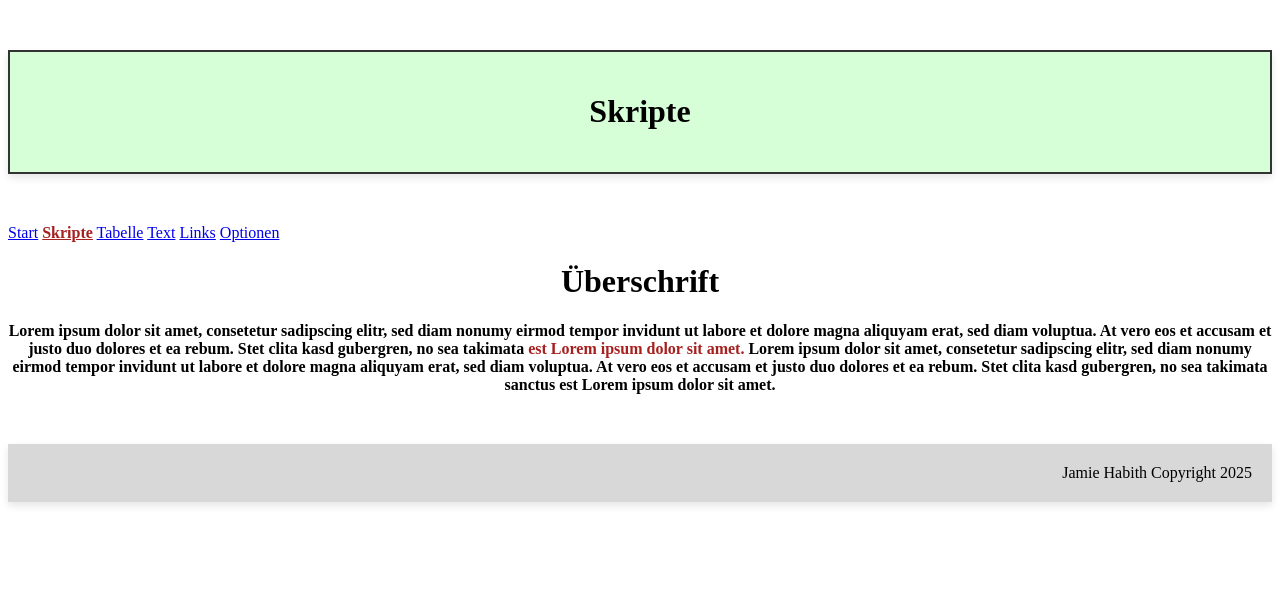
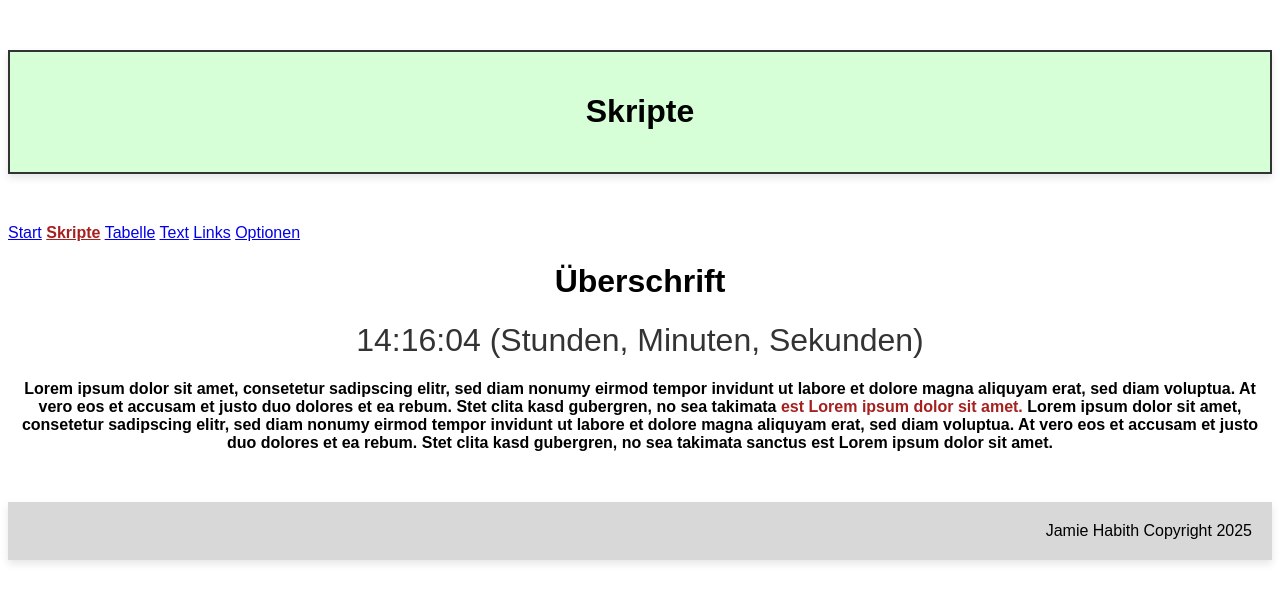
Before and after one commit to JamieHabith/stackblitz-starters-9j18fr, a website: page skripte.html in a window 1280 px wide. Drawn offline with Linux system fonts and the light colour scheme.

Commit message:
Neue Version

```diff
--- a/script.js
+++ b/script.js
@@ -1,27 +1,26 @@
-//** Zahlen
-x = 17;
-y = 4;
-z = x + y;
 
-document.write(z);
+function updateUhr() {
+    const jetzt = new Date(); // Aktuelles Datum und Uhrzeit
+    let stunden = jetzt.getHours(); // Stunden
+    let minuten = jetzt.getMinutes(); // Minuten
+    let sekunden = jetzt.getSeconds(); // Sekunden
 
-document.write('<br>');
+    // Stunden, Minuten und Sekunden immer zweiziffrig anzeigen
+    stunden = stunden < 10 ? '0' + stunden : stunden;
+    minuten = minuten < 10 ? '0' + minuten : minuten;
+    sekunden = sekunden < 10 ? '0' + sekunden : sekunden;
 
-//** Texte
-t1 = 'Jochen spielt';
-t2 = 'Dokkan';
+    // Uhrzeit im Format hh:mm:ss
+    const zeitString = `${stunden}:${minuten}:${sekunden}`;
 
-document.write(t1 + ' ' + t2);
+    // Uhrzeit mit zusätzlichen Beschriftungen
+    const beschriftung = `${zeitString} (Stunden, Minuten, Sekunden)`;
 
-document.write('<br>');
+    // Uhrzeit in das HTML-Element einfügen
+    document.getElementById('uhr').textContent = beschriftung;
+}
+// Jede Sekunde die Uhrzeit aktualisieren
+setInterval(updateUhr, 1000);
 
-document.write(document.title);
-
-//** Fallunterscheidungen
-G = 1;
-
-if(G == 1) (document.write('Rot'));
-console.log('Rot');
-
-else( document.write('Blau'));
-console.log('Blau');
+// Initiales Aufrufen der Funktion, um die Uhr sofort anzuzeigen
+updateUhr();
--- a/skripte.html
+++ b/skripte.html
@@ -21,6 +21,7 @@
 	<div id=content>
 	<h1>Überschrift</h1>
   <script src="script.js"></script>
+  <div id="uhr"></div> <!-- Hier wird die Uhr angezeigt -->
   <h4>Lorem ipsum dolor sit amet, consetetur sadipscing elitr, sed diam nonumy eirmod tempor invidunt ut labore et dolore magna aliquyam erat, sed diam voluptua. At vero eos et accusam et justo duo dolores et ea rebum. Stet clita kasd gubergren, no sea takimata <span class=rot> est Lorem ipsum dolor sit amet.</span> Lorem ipsum dolor sit amet, consetetur sadipscing elitr, sed diam nonumy eirmod tempor invidunt ut labore et dolore magna aliquyam erat, sed diam voluptua. At vero eos et accusam et justo duo dolores et ea rebum. Stet clita kasd gubergren, no sea takimata sanctus est Lorem ipsum dolor sit amet.</h4>
 </div>
 <div id=footer> Jamie Habith Copyright 2025
--- a/styles.css
+++ b/styles.css
@@ -31,10 +31,11 @@
 }
 
 body {
-  background-color: #ffffff; /* Dunkelblau als Hintergrundfarbe */
-  color: rgb(0, 0, 0); /* Textfarbe für besseren Kontrast */
+  margin: 50;  /* Entfernt den Abstand um den gesamten Body */
+  padding: 50; /* Entfernt den Innenabstand */
+  align-items: center; /* Vertikale Zentrierung */
+  font-family: 'Arial', sans-serif;
 }
-
 .rot {
   color: rgb(167, 32, 32); /* Rot */
   font-weight: bold; /* Fett */
@@ -50,3 +51,9 @@ body {
     padding: 5px 0 5px 20px;
   }
 }
+
+#uhr {
+  font-size: 2em;
+  color: #333;
+  text-align: center;
+}
```
Also changed, not shown: index.html (+2 -1 lines).
